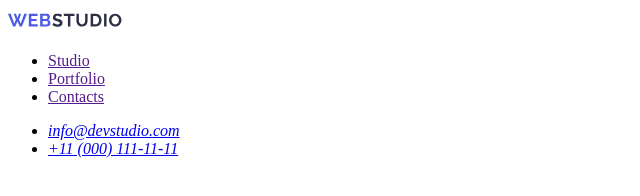
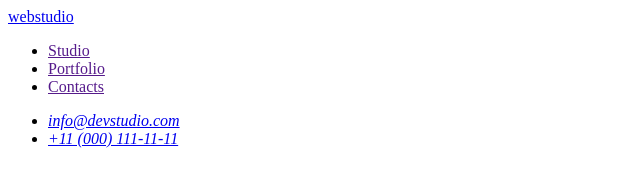
Before and after one commit to NataliVKa/NataliVKa, a plain HTML site: page index.html in a window 1280 px wide. Shown: the whole page, without its empty margins (0-640 px from the left). Drawn offline with Linux system fonts and the light colour scheme.

Commit message:
start correct

```diff
--- a/index.html
+++ b/index.html
@@ -8,7 +8,7 @@
   <body>
     <header>
       <nav>
-        <a href=""> <img src="./image/Logo.svg" alt="webstudio" /></a>
+        <a href="./index.html"> webstudio</a>
         <ul>
           <li>
             <a href="">Studio</a>
```
